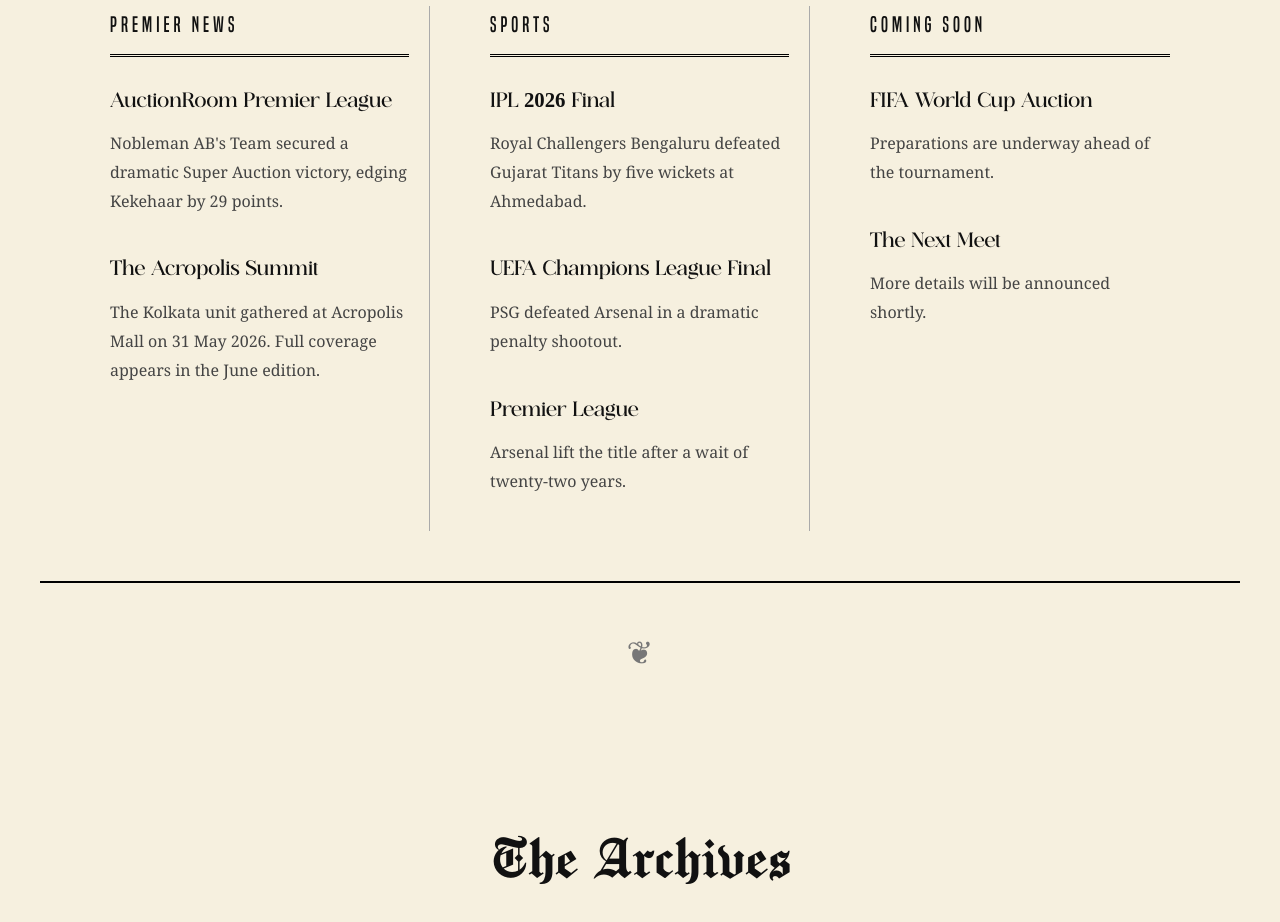
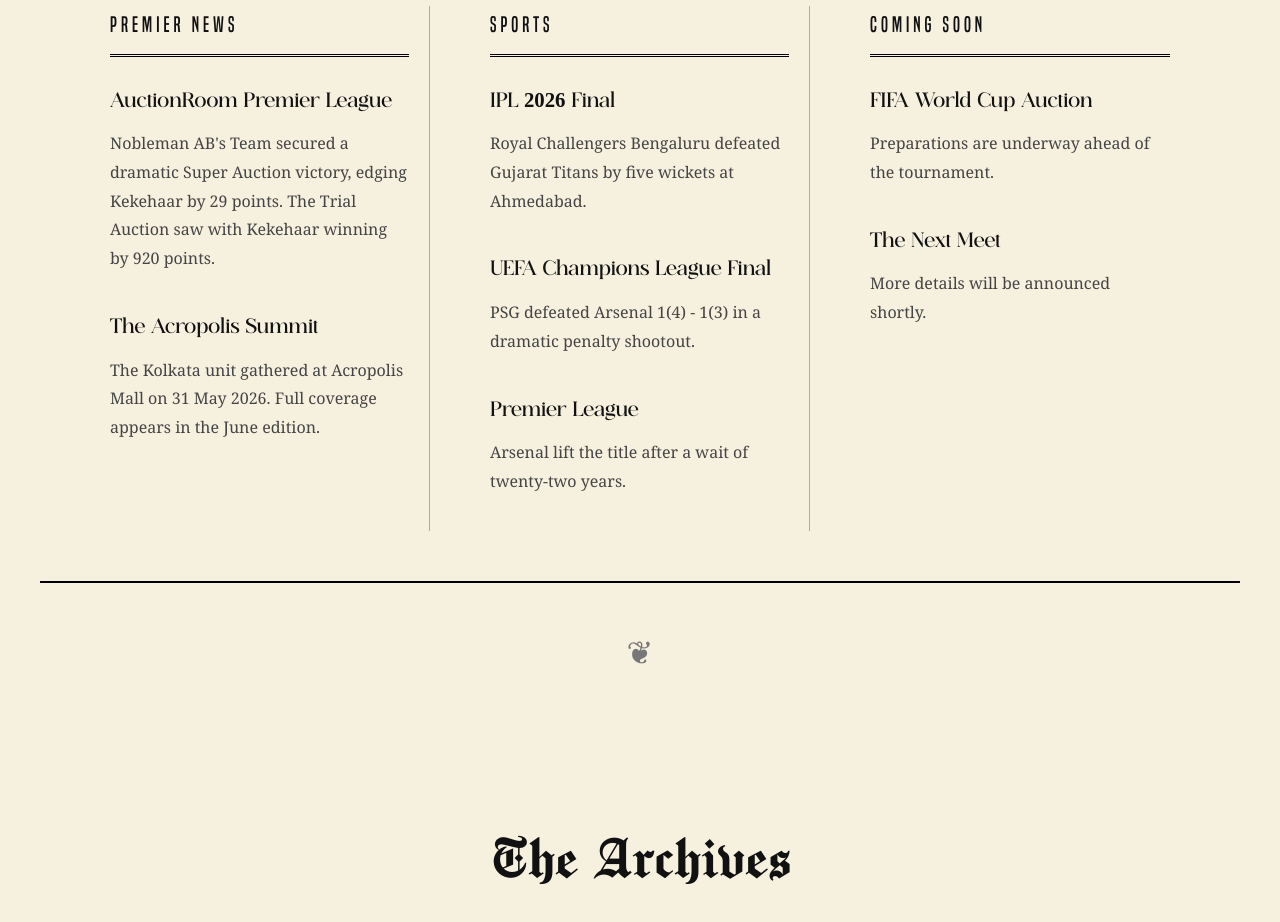
Before and after one commit to The-Nobleman-AB/TheNobleTimes, a plain HTML site: page index.html in a window 1280 px wide. Shown: the part 1220-2142 px from the top of the page. Drawn offline with Linux system fonts and the light colour scheme.

Commit message:
Update index.html

```diff
--- a/index.html
+++ b/index.html
@@ -97,7 +97,8 @@
 
                     <p>
                         Nobleman AB's Team secured a dramatic Super Auction victory,
-                        edging Kekehaar by 29 points.
+                        edging Kekehaar by 29 points. The Trial Auction saw with Kekehaar
+                        winning by 920 points.
                     </p>
 
                 </div>
@@ -143,7 +144,7 @@
                     </h4>
 
                     <p>
-                        PSG defeated Arsenal in a dramatic penalty shootout.
+                        PSG defeated Arsenal 1(4) - 1(3) in a dramatic penalty shootout.
                     </p>
 
                 </div>
```
